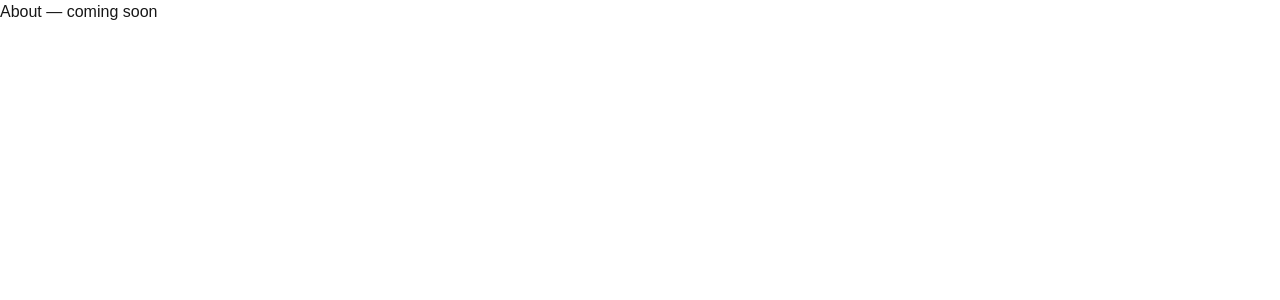
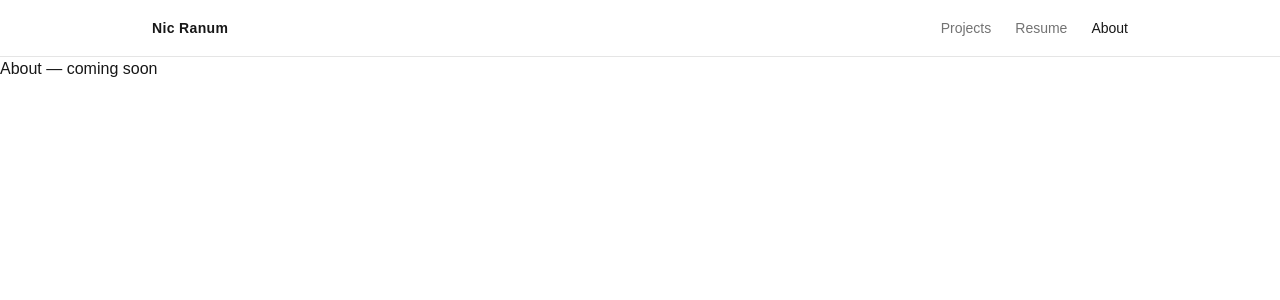
Before and after one commit to njranum/nicjranum.uk, a Next.js app: page /about in a window 1280 px wide. Shown: the top 300 px of the page. Built offline with nearby package versions, Linux system fonts and the light colour scheme.

Commit message:
Add site navigation

```diff
--- a/app/layout.tsx
+++ b/app/layout.tsx
@@ -1,33 +1,24 @@
-import type { Metadata } from "next";
-import { Geist, Geist_Mono } from "next/font/google";
-import "./globals.css";
+import type { Metadata } from 'next'
+import { Geist, Geist_Mono } from 'next/font/google'
+import './globals.css'
+import Nav from '@/components/Nav'
+import PageTransition from '@/components/PageTransition'
 
-const geistSans = Geist({
-  variable: "--font-geist-sans",
-  subsets: ["latin"],
-});
-
-const geistMono = Geist_Mono({
-  variable: "--font-geist-mono",
-  subsets: ["latin"],
-});
+const geistSans = Geist({ variable: '--font-geist-sans', subsets: ['latin'] })
+const geistMono = Geist_Mono({ variable: '--font-geist-mono', subsets: ['latin'] })
 
 export const metadata: Metadata = {
-  title: "Create Next App",
-  description: "Generated by create next app",
-};
+  title: 'Nic Ranum',
+  description: 'Personal portfolio and projects — Nic Ranum',
+}
 
-export default function RootLayout({
-  children,
-}: Readonly<{
-  children: React.ReactNode;
-}>) {
+export default function RootLayout({ children }: { children: React.ReactNode }) {
   return (
-    <html
-      lang="en"
-      className={`${geistSans.variable} ${geistMono.variable} h-full antialiased`}
-    >
-      <body className="min-h-full flex flex-col">{children}</body>
+    <html lang="en" className={`${geistSans.variable} ${geistMono.variable} h-full antialiased`}>
+      <body className="min-h-full flex flex-col">
+        <Nav />
+        <PageTransition>{children}</PageTransition>
+      </body>
     </html>
-  );
+  )
 }
--- a/components/Nav.tsx
+++ b/components/Nav.tsx
@@ -1,3 +1,83 @@
+'use client'
+
+import Link from 'next/link'
+import { usePathname } from 'next/navigation'
+import { useState } from 'react'
+
+const links = [
+  { href: '/projects', label: 'Projects' },
+  { href: '/resume', label: 'Resume' },
+  { href: '/about', label: 'About' },
+]
+
 export default function Nav() {
-  return null
+  const pathname = usePathname()
+  const [open, setOpen] = useState(false)
+
+  return (
+    <header className="sticky top-0 z-50 border-b border-neutral-200 bg-white/80 backdrop-blur-sm">
+      <nav className="mx-auto flex max-w-5xl items-center justify-between px-6 py-4">
+        <Link
+          href="/"
+          className="text-sm font-semibold tracking-wide text-neutral-900 hover:text-neutral-600 transition-colors"
+        >
+          Nic Ranum
+        </Link>
+
+        {/* Desktop links */}
+        <ul className="hidden md:flex items-center gap-6">
+          {links.map(({ href, label }) => (
+            <li key={href}>
+              <Link
+                href={href}
+                className={`text-sm transition-colors ${
+                  pathname === href
+                    ? 'font-medium text-neutral-900'
+                    : 'text-neutral-500 hover:text-neutral-900'
+                }`}
+              >
+                {label}
+              </Link>
+            </li>
+          ))}
+        </ul>
+
+        {/* Hamburger button */}
+        <button
+          className="md:hidden p-1"
+          onClick={() => setOpen(o => !o)}
+          aria-label="Toggle menu"
+          aria-expanded={open}
+        >
+          <span className="sr-only">Menu</span>
+          <div className="flex flex-col gap-1.5">
+            <span className={`block h-0.5 w-5 bg-neutral-900 transition-transform duration-200 ${open ? 'translate-y-2 rotate-45' : ''}`} />
+            <span className={`block h-0.5 w-5 bg-neutral-900 transition-opacity duration-200 ${open ? 'opacity-0' : ''}`} />
+            <span className={`block h-0.5 w-5 bg-neutral-900 transition-transform duration-200 ${open ? '-translate-y-2 -rotate-45' : ''}`} />
+          </div>
+        </button>
+      </nav>
+
+      {/* Mobile drawer */}
+      {open && (
+        <ul className="md:hidden border-t border-neutral-200 bg-white/95 px-6 py-4 flex flex-col gap-4">
+          {links.map(({ href, label }) => (
+            <li key={href}>
+              <Link
+                href={href}
+                onClick={() => setOpen(false)}
+                className={`block text-sm transition-colors ${
+                  pathname === href
+                    ? 'font-medium text-neutral-900'
+                    : 'text-neutral-500 hover:text-neutral-900'
+                }`}
+              >
+                {label}
+              </Link>
+            </li>
+          ))}
+        </ul>
+      )}
+    </header>
+  )
 }
```
